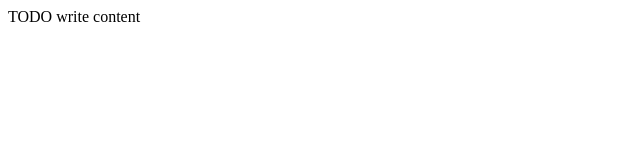
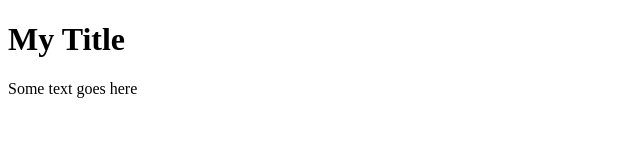
Before and after one commit to Ahmad-Almasri/Week02Demo, a plain HTML site: page web/index.html in a window 1280 px wide. Shown: the whole page, without its empty margins (0-640 px from the left). Drawn offline with Linux system fonts and the light colour scheme.

Commit message:
Adding the first post with title and paragraph

```diff
--- a/web/index.html
+++ b/web/index.html
@@ -11,6 +11,7 @@ and open the template in the editor.
         <meta name="viewport" content="width=device-width, initial-scale=1.0">
     </head>
     <body>
-        <div>TODO write content</div>
+        <h1>My Title</h1>
+        <p>Some text goes here</p>
     </body>
 </html>
```
